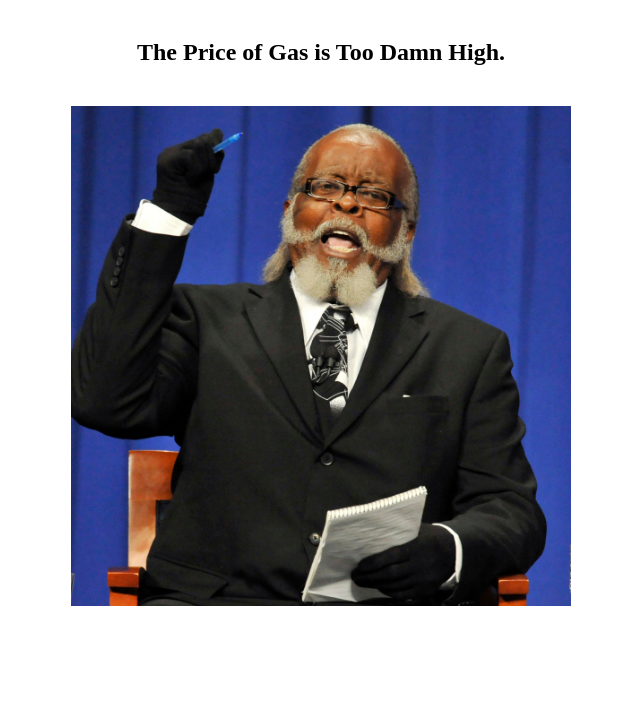
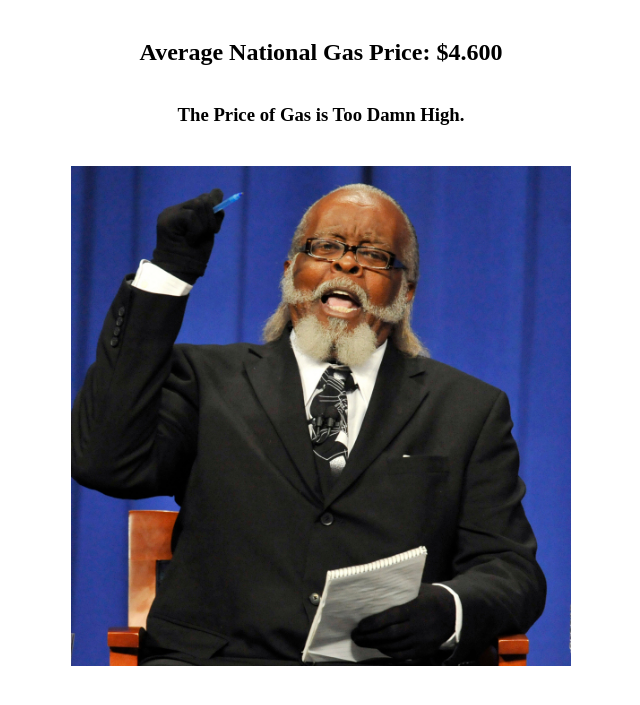
Before and after one commit to dropthehatch/toodamnhigh, a plain HTML site: page index.html in a window 1280 px wide. Shown: the part 69-774 px from the top of the page, without its empty margins (319-959 px from the left). Drawn offline with Linux system fonts and the light colour scheme.

Commit message:
add price

```diff
--- a/index.html
+++ b/index.html
@@ -11,7 +11,8 @@
 <body>
     <div style="display: flex;justify-content: center;flex-flow: column;text-align: center;">
         <h1>Is The Price Of Gas Too High?</h1>
-        <h2 style="margin-bottom: 40px;">The Price of Gas is Too Damn High.</h2>
+        <h2>Average National Gas Price: $4.600</h2>
+        <h3 style="margin-bottom: 40px;">The Price of Gas is Too Damn High.</h3>
         <img style="width: 100%;max-width: 500px; margin: auto" src="/too_damn_high.jpeg">
     </div>
     <script src="" async defer></script>
```
